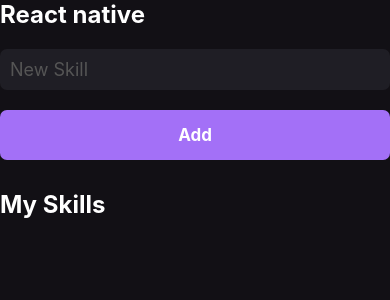
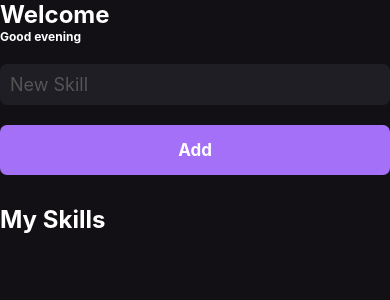
Before and after one commit to BrunoStel/MySkillsReactNative, a React Native app: screen / in a window 390 px wide. Shown: the top 300 px of the page. Built offline with nearby package versions, Linux system fonts and the light colour scheme.

Commit message:
Adicionando statusbar e useEffect

```diff
--- a/App.js
+++ b/App.js
@@ -1,8 +1,17 @@
 import React from "react"
+import { StatusBar } from "react-native"
 import { Home } from "./src/pages/home"
 
 
 
 export default function App(){
-  return <Home/>
+  return (
+    <>
+    <StatusBar barStyle="light-content"
+        //O status bar serve para modificar a barra superior do status do celular, ficando mais visivel de acordo
+        //com o tema escolhido, entao se o app for escuro, é recomendavel q o tema seja light
+        />
+    <Home/>
+  </>
+  )
 }
--- a/src/components/Button.js
+++ b/src/components/Button.js
@@ -6,11 +6,11 @@
         } from 'react-native'
 
 
-export function Button({ aoClicar }){
+export function Button({ onClick }){
     return (<TouchableOpacity
         activeOpacity={.2}
         style={styles.button}
-        onPress={aoClicar}
+        onPress={onClick}
         >
 
         <Text style={styles.buttonText}>Add</Text>
--- a/src/components/SkillCard.js
+++ b/src/components/SkillCard.js
@@ -8,7 +8,7 @@
 
  export function SkillCard({skill}){
      return(
-        <TouchableOpacity key={skill} style={styles.buttonSkill}>
+        <TouchableOpacity style={styles.buttonSkill}>
             <Text   style={styles.textSkill}>
                 {skill}
             </Text>
--- a/src/pages/home.js
+++ b/src/pages/home.js
@@ -1,4 +1,4 @@
-import React, {useState} from "react"
+import React, {useState, useEffect} from "react"
 import {
     View,
     Text,
@@ -6,7 +6,8 @@
     SafeAreaView,
     TextInput,
     Platform,
-    TouchableOpacity
+    FlatList,
+    StatusBar
     } from 'react-native'
 
 import { Button } from "../components/Button";
@@ -17,40 +18,68 @@
 
     const [newSkill, setNewSkill] = useState('');
     const [mySkills, setMySkills] = useState([]);
+    const [gretting, setGretting] = useState('');
 
     function handleAddNewSkill(){
-        setMySkills(oldState => [...oldState, newSkill])
+        setMySkills(oldState => [...oldState, newSkill]) //O oldState é o estado anterior de mySkills, ou seja,
+        //Tudo que estava armazenado no mySkills
     }
 
+    //Recebe dois parâmetros, uma função e um array com as dependências(Dizendo que o useEffect será executado,
+    //toda vez que houver alteração no estado dessas dependências. Ele seré executado, alem das dependências,
+    //na montagem do app, ou seja, ao inicializar o app)
+    useEffect(()=>{
+        const currentHour = new Date().getHours();
 
+        if(currentHour < 12){
+            setGretting("Good morning")
+        }else if ( currentHour>=12 && currentHour < 18){
+            setGretting("Good afternoon")
+        }else{
+            setGretting("Good evening")
+        }
+
+    }, [mySkills])
 
   return (
     <>
-      <SafeAreaView style={styles.container}>
-        <Text style={styles.title}>React native</Text>
+      <SafeAreaView style={styles.container}
+      //SafeAreaView faz adptações pra alguns modelos de celular, principalmente iphones
+      >
+
+        <Text style={styles.title}>Welcome</Text>
+
+        <Text  style={[styles.title, {fontSize:12}]}>
+            {gretting}
+        </Text>
 
         <TextInput
             style={styles.input}
             placeholder="New Skill"
             placeholderTextColor="#555"
-            onChangeText={setNewSkill}
+            onChangeText={setNewSkill} //Ele passa como argumento de setNewSkill o proprio evento
+            //Mesma coisa de fazer: onChangeText={event => setNewSkill(event)}
         />
 
-        <Button
-            aoClicar={handleAddNewSkill}
+        <Button //Component criado, veja a importação!
+            onClick={handleAddNewSkill}
         />
 
         <Text     style={[styles.title, {marginVertical:30}]}>
             My Skills
         </Text>
 
-        {
-            mySkills.map(skill=> (
-                <SkillCard
-                    skill={skill}
-                />
-            ))
-        }
+
+
+        <FlatList
+            data={mySkills}
+            keyExtractor={item => item}//Responsavel por fazer a criação de uma key para cada renderização realizada
+            renderItem={({item}) => (
+                <SkillCard skill={item}/> //Component criado, veja a importação!
+                //o skill é um atributo que criamos para o componente SkillCard, que vai repassar como valor o item
+                //Esse renderItem percorre o dado que foi passado no atributo data, funcionando como um map por exemplo
+            )}
+        />
 
 
       </SafeAreaView>
```
